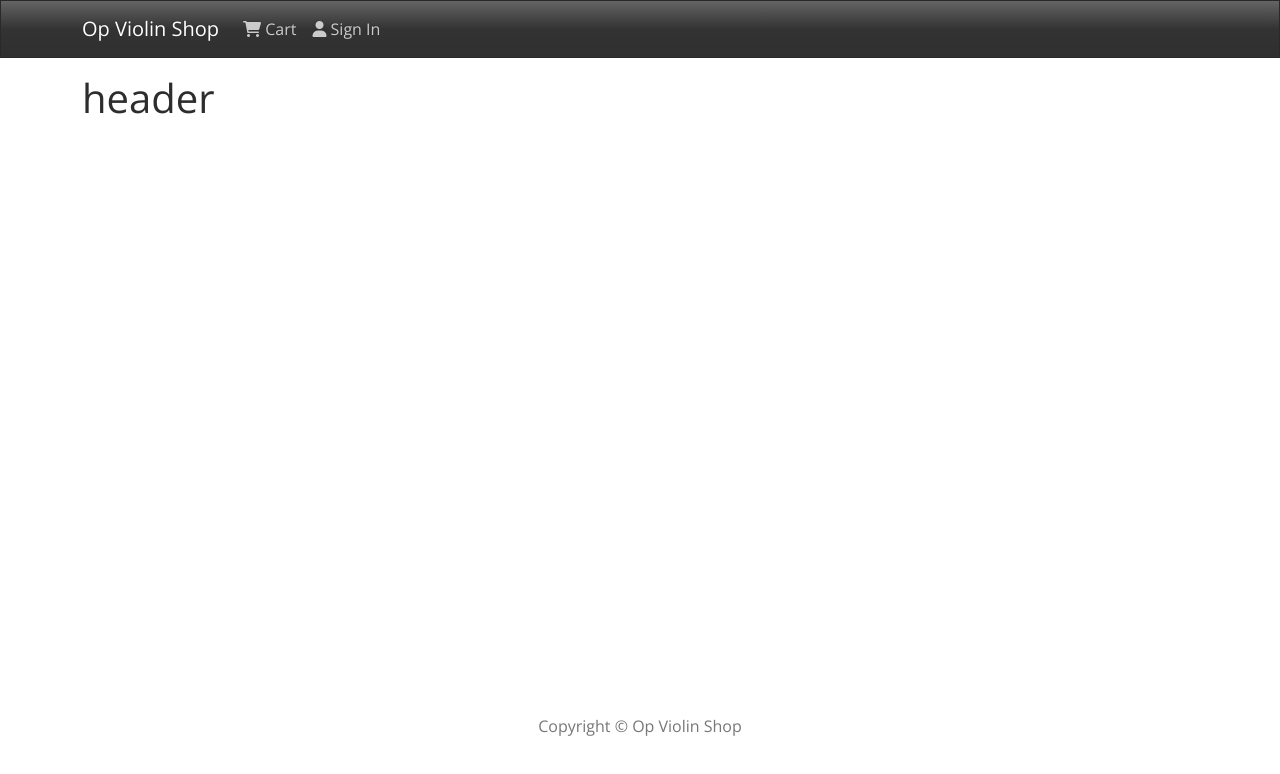
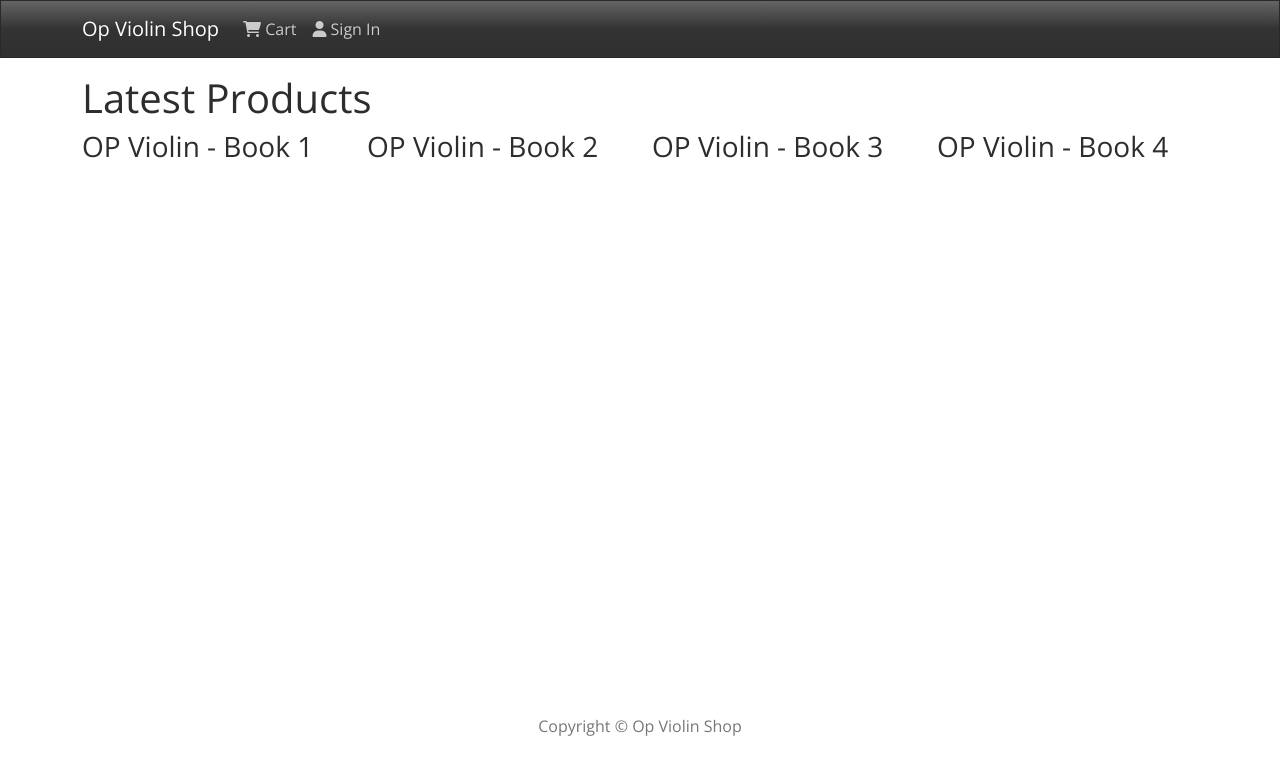
Before and after one commit to ArneTripolone/op-violin-shop, a React (Create React App) app in the folder frontend/: page / in a window 1280 px wide. Shown: the top 774 px of the page. Built offline with nearby package versions, Linux system fonts and the light colour scheme.

Commit message:
Commenced front end home page

```diff
--- a/frontend/src/App.js
+++ b/frontend/src/App.js
@@ -2,6 +2,8 @@
 import { Container } from 'react-bootstrap'
 import Header from './components/Header'
 import Footer from './components/Footer'
+import HomeScreen from './screens/HomeScreen'
+
 
 const App = () => {
   return (
@@ -9,7 +11,7 @@
       <Header />
       <main className='py-3'>
         <Container>
-        <h1>header</h1>
+          <HomeScreen />
         </Container>
       </main>
       <Footer />
--- /dev/null
+++ b/frontend/src/screens/HomeScreen.js
@@ -0,0 +1,20 @@
+import React from 'react'
+import { Row, Col } from 'react-bootstrap'
+import products from '../products'
+
+const HomeScreen = () => {
+    return (
+        <div>
+            <h1>Latest Products</h1>
+            <Row>
+                {products.map(products => (
+                    <Col sm={12} md={6} lg={4} xl={3}>
+                        <h3>{products.name}</h3>
+                    </Col>
+                ))}
+            </Row>
+        </div>
+    )
+}
+
+export default HomeScreen
```
